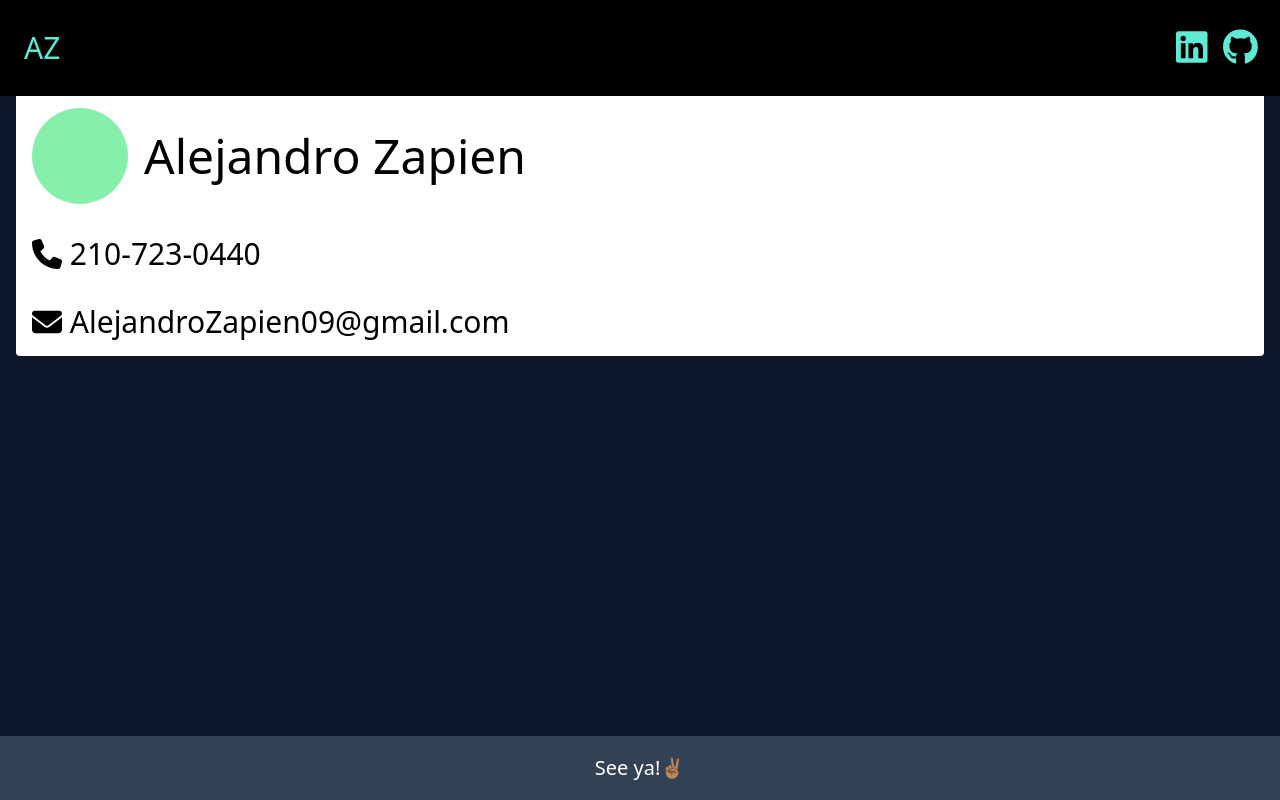
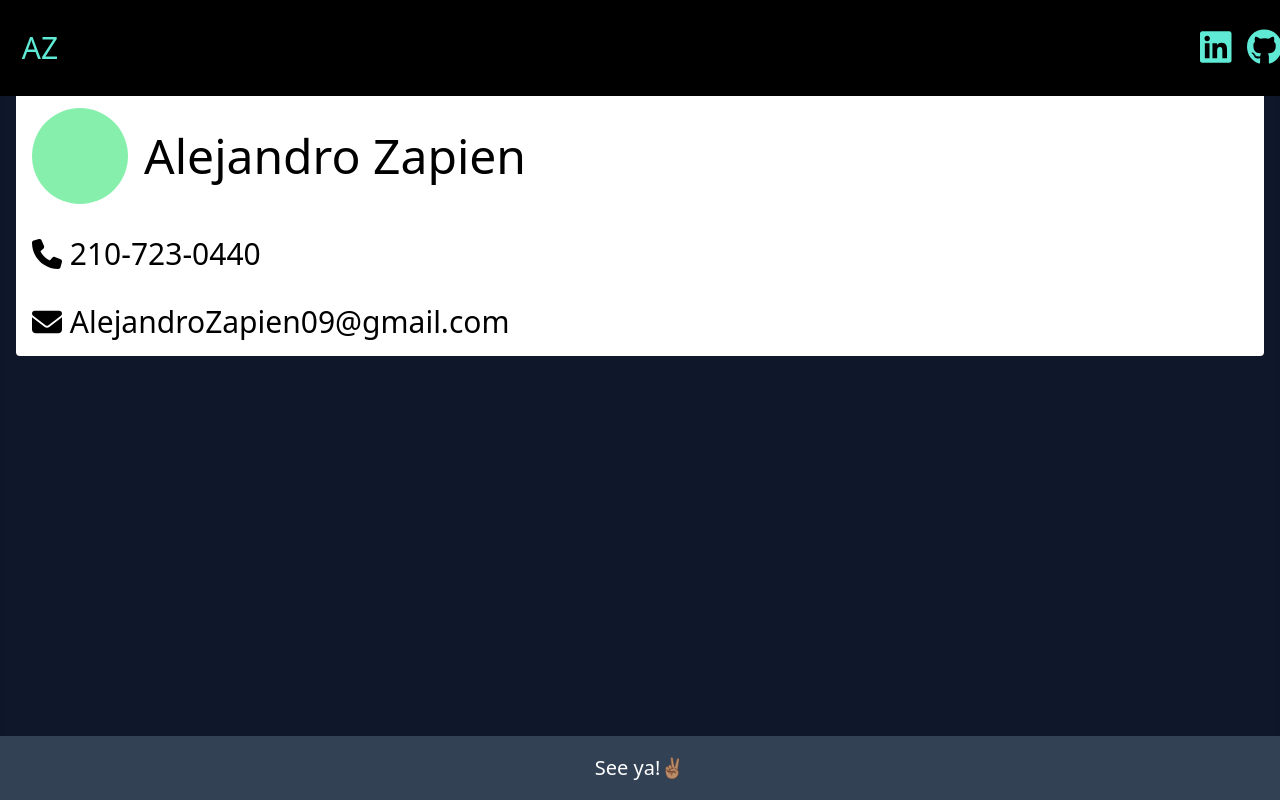
Before and after one commit to alejandrosatxc/Developer-Portfolio, a Next.js app: page /contact in a window 1280 px wide. Built offline with nearby package versions, Linux system fonts and the light colour scheme.

Commit message:
navbar icon centering adjustments

```diff
--- a/components/layout/navbar.tsx
+++ b/components/layout/navbar.tsx
@@ -26,8 +26,8 @@ export default function Navbar() {
     return (
         <header>
             <nav className="bg-black md:h-24 h-[12vh] fixed z-50 w-full">
-                <div className="flex flex-row justify-between place-items-center w-full h-full px-6">
-                    <Link href="/"><h1 className="w-[80px] text-teal-300 text-3xl animate-fade-in-down animation-delay-[3900ms] opacity-0">AZ</h1></Link>
+                <div className="flex flex-row justify-between place-items-center w-full h-full">
+                    <Link href="/"><h1 className="w-[80px] text-center text-teal-300 text-3xl animate-fade-in-down animation-delay-[3900ms] opacity-0">AZ</h1></Link>
                     <ul className="hidden md:flex h-full flex-row justify-between place-items-center">
                         {
                             menuItems.map((item, index) => {
@@ -45,7 +45,7 @@ export default function Navbar() {
                     </div>
 
                     <div className="md:hidden">
-                        <FontAwesomeIcon onClick={() => { setMenuToggle(!menuToggle) }} className="animate-fade-in-down animation-delay-[4500ms] opacity-0 text-teal-300 text-3xl" icon={faBars} />
+                        <FontAwesomeIcon onClick={() => { setMenuToggle(!menuToggle) }} className="w-[80px] animate-fade-in-down animation-delay-[4500ms] opacity-0 text-teal-300 text-3xl text-center" icon={faBars} />
                     </div>
                 </div>
                 <div className={`${menuToggle ? 'animate-slide-in-left' : 'hidden'} z-50 fixed flex flex-col h-[88vh] right-0 backdrop-blur-md bg-white/30 w-64`}>
```
